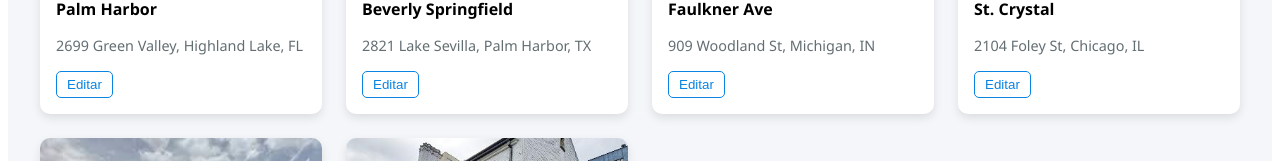
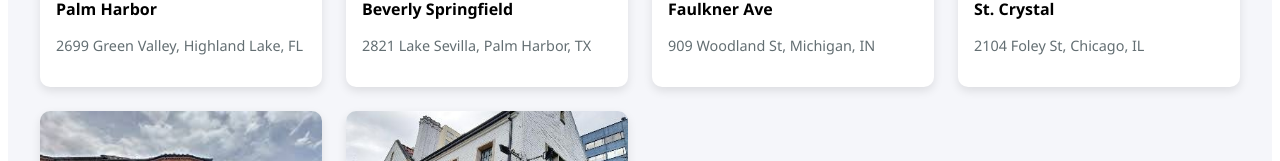
Before and after one commit to JDC-GG/FrontFinca, an Angular app: page /arriendos in a window 1280 px wide. Shown: the part 476-637 px from the top of the page. Built offline with nearby package versions, Linux system fonts and the light colour scheme.

Commit message:
cambio en arriendo

```diff
--- a/src/app/components/arriendo/lista-arriendos/lista-arriendos.component.html
+++ b/src/app/components/arriendo/lista-arriendos/lista-arriendos.component.html
@@ -11,7 +11,7 @@
           <h3>\${{ propiedad.precio }}<span>/noche</span></h3>
           <p class="titulo">{{ propiedad.titulo }}</p>
           <p class="direccion">{{ propiedad.direccion }}</p>
-          <button class="editar">Editar</button>
+
         </div>
       </div>
     </div>
```
